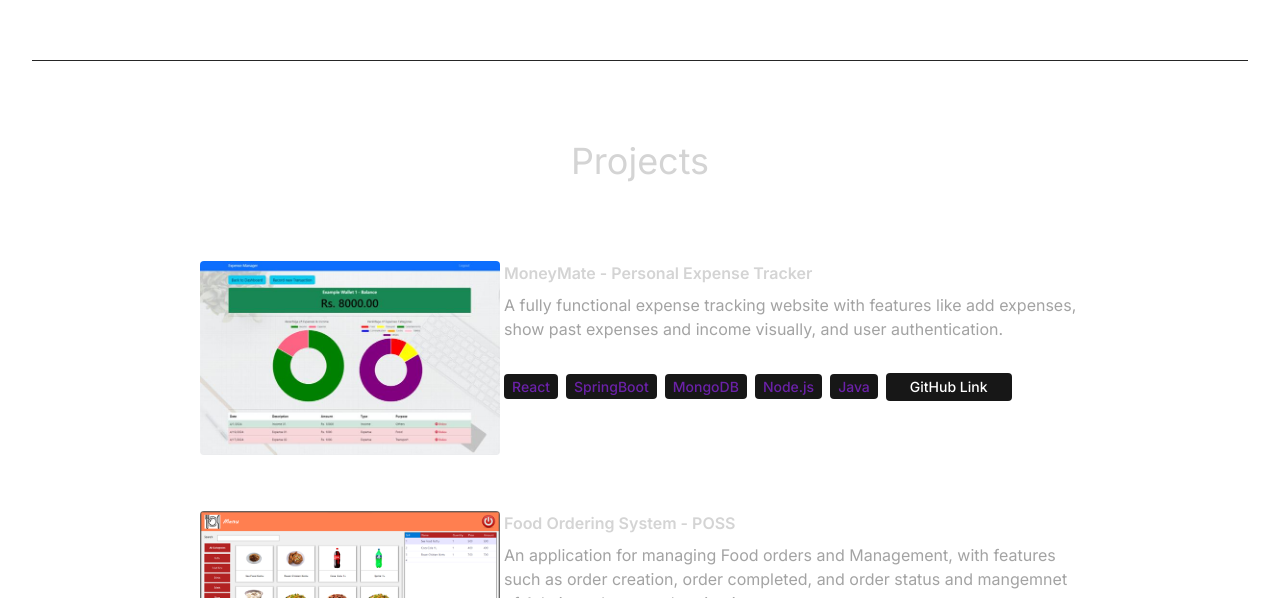
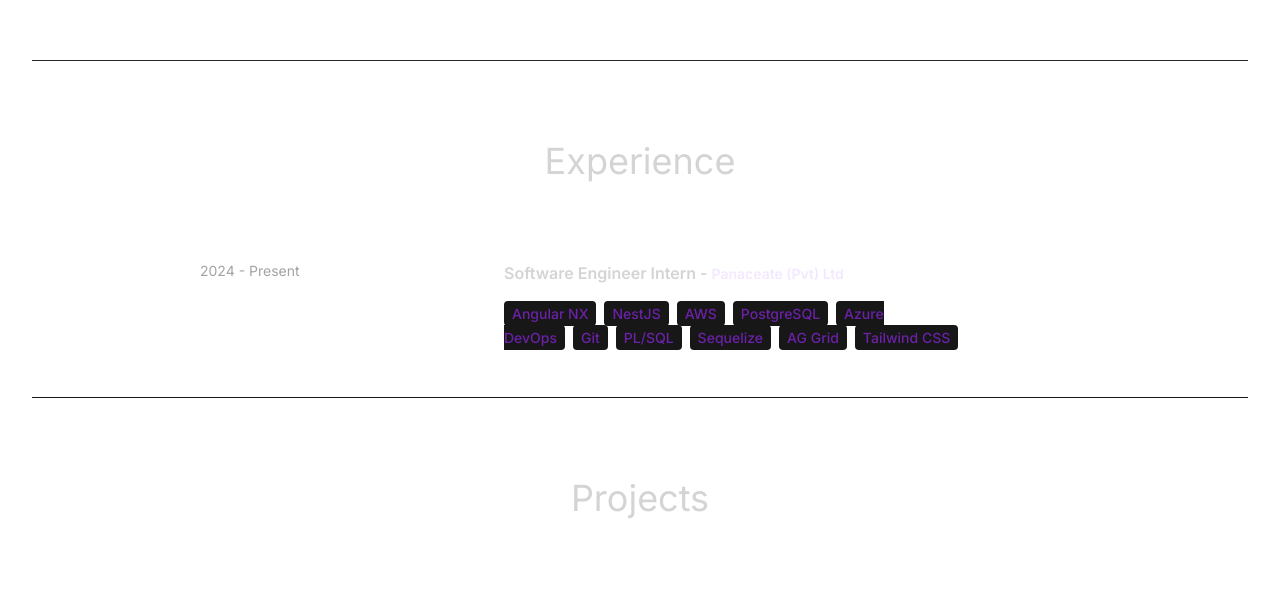
Before and after one commit to ashan0901/react-portfolio-ashan, a React (Vite) app: page / in a window 1280 px wide. Shown: the part 2374-2972 px from the top of the page. Built offline with nearby package versions, Linux system fonts and the light colour scheme.

Commit message:
Experiance imp

```diff
--- a/src/App.jsx
+++ b/src/App.jsx
@@ -19,7 +19,7 @@ const App = () => {
         <Hero />
         <About />
         <Technologies />
-        {/* <Experience /> */}
+        <Experience />
         <Projects />
         <Contact />
       </div>
--- a/src/constants/index.js
+++ b/src/constants/index.js
@@ -10,7 +10,26 @@ export const HERO_CONTENT = `Hello! I'm Ashan Fernando, a passionate and driven
 
 export const ABOUT_TEXT = `         Currently, I am pursuing a BSc Honours degree in Computer Science at University of Kelaniya Srilanka. My coursework and projects have provided me with a strong understanding of various aspects of computer science, including data structures, algorithms, and software development, Machine Learning and Artifitial Inteligent. I have also worked on projects that have involved working with various technologies, including JavaScript, React.js, Node.js, and MongoDB, Python ,Jupyter Notebook .My enthusiasm for computer science drives me to solve complex problems and create innovative solutions. I am always looking for new opportunities to learn and grow.`;
 
-export const EXPERIENCES = [];
+export const EXPERIENCES = [
+  {
+    company: "Panaceate (Pvt) Ltd",
+    role: "Software Engineer Intern",
+    year: "2024 - Present",
+    description: "",
+    technologies: [
+      "Angular NX",
+      "NestJS",
+      "AWS",
+      "PostgreSQL",
+      "Azure DevOps",
+      "Git",
+      "PL/SQL",
+      "Sequelize",
+      "AG Grid",
+      "Tailwind CSS",
+    ],
+  },
+];
 
 export const PROJECTS = [
   {
```
